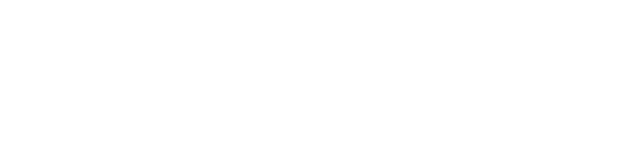
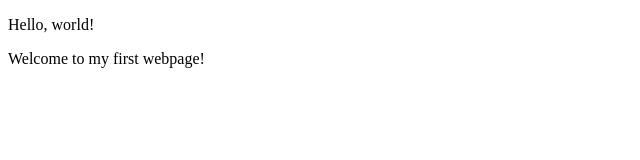
Before and after one commit to kiman121/my-first-webpage, a plain HTML site: page my-first-webpage.html in a window 1280 px wide. Shown: the whole page, without its empty margins (0-640 px from the left). Drawn offline with Linux system fonts and the light colour scheme.

Commit message:
add paragraph block elements to the page

```diff
--- a/my-first-webpage.html
+++ b/my-first-webpage.html
@@ -1,9 +1,10 @@
 <!DOCTYPE html>
 <html>
-    <head>
-        <!-- contains meta data about the page that the user should not see -->
-        <title>HTML Intro</title>
-    </head>
-    <body>
- </body>
+  <head>
+    <title>My first webpage!</title>
+  </head>
+  <body>
+      <p>Hello, world!</p>
+      <p>Welcome to my first webpage!</p>
+  </body>
 </html>
```
